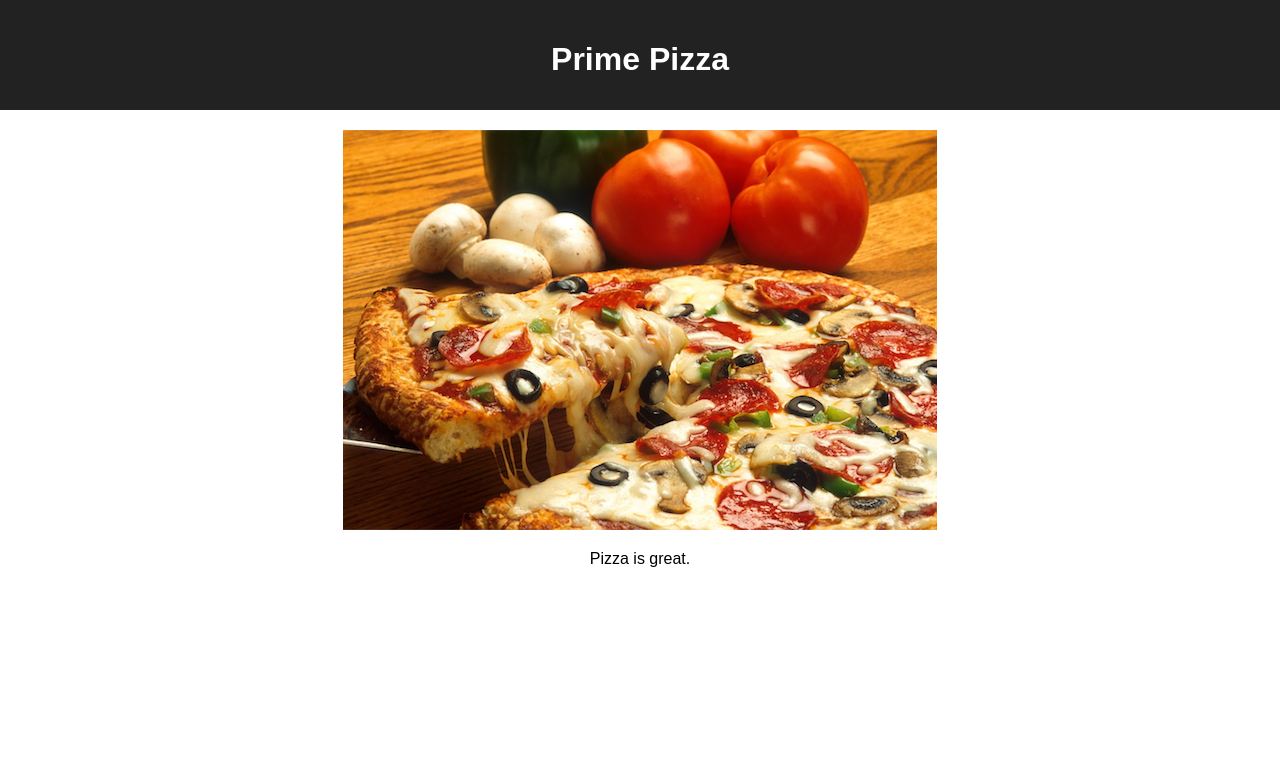
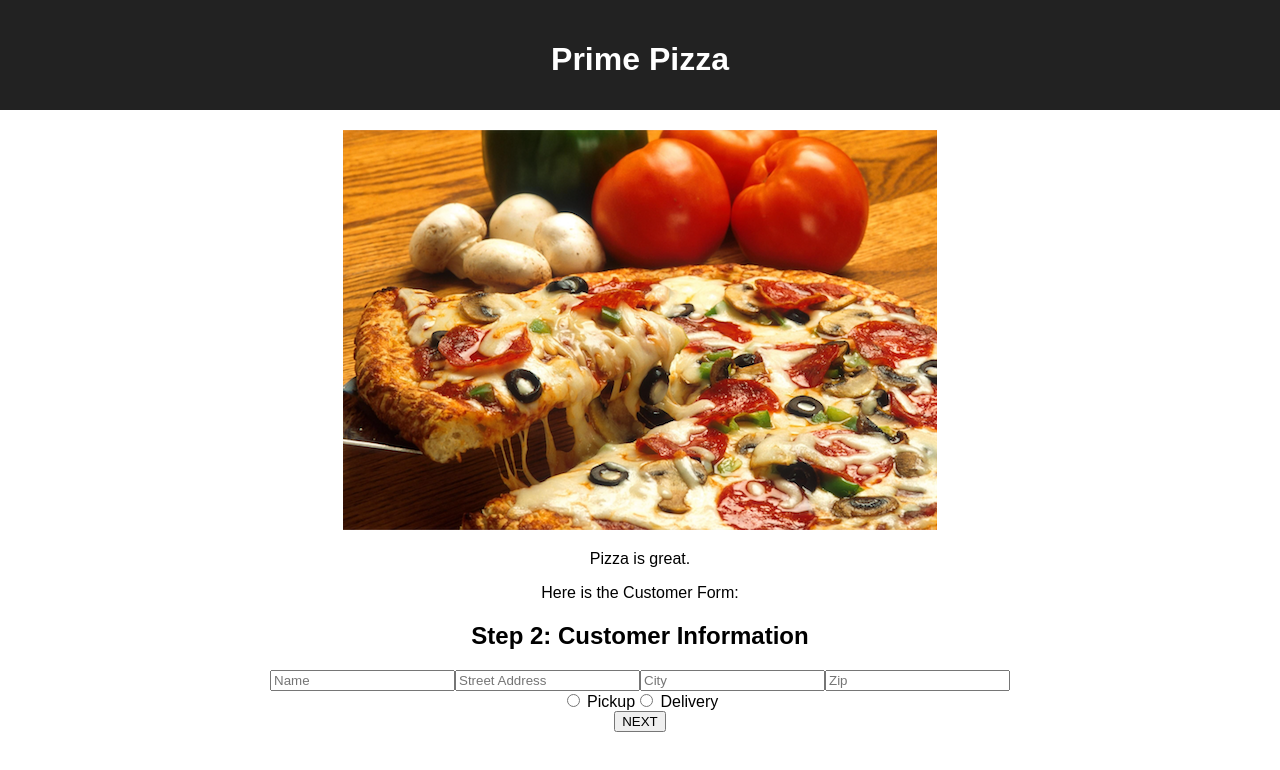
Before and after one commit to theo-jf/redux-pizza-parlor, a React (Create React App) app: page / in a window 1280 px wide. Shown: the top 770 px of the page. Built offline with nearby package versions, Linux system fonts and the light colour scheme.

Commit message:
create form inputs and display on main page as test

```diff
--- a/src/components/App/App.jsx
+++ b/src/components/App/App.jsx
@@ -1,6 +1,7 @@
 import React from 'react';
 import axios from 'axios';
 import './App.css';
+import CustomerForm from '../CustomerForm/CustomerForm';
 
 // Router
 import { useDispatch, useSelector } from 'react-redux';
@@ -20,6 +21,8 @@ function App() {
         <img src='images/pizza_photo.png' />
         <p>Pizza is great.</p>
 
+        <p>Here is the Customer Form:</p>
+        <CustomerForm />
       </Router>
     </div>
   );
--- a/src/components/CustomerForm/CustomerForm.jsx
+++ b/src/components/CustomerForm/CustomerForm.jsx
@@ -1 +1,59 @@
 // MAGGIE ONLY
+import { useState } from 'react';
+import { useDispatch} from 'react-redux'
+
+
+
+function CustomerForm() {
+    const [name, setName] = useState('');
+    const [streetAddress, setStreetAddress] = useState('');
+    const [city, setCity] = useState('');
+    const [zip, setZip] = useState('');
+
+    // dispatch SET_CUST
+
+
+
+    return (
+        <>
+            <h2>Step 2: Customer Information</h2>
+            <form>
+                <input
+                    placeholder="Name"
+                    value={name}
+                    onChange={(event) => setName(event.target.value)}
+                />
+
+                <input
+                    placeholder="Street Address"
+                    value={streetAddress}
+                    onChange={(event) => setStreetAddress(event.target.value)}
+                />
+
+                <input
+                    placeholder="City"
+                    value={city}
+                    onChange={(event) => setCity(event.target.value)}
+                />
+
+                <input
+                    placeholder="Zip"
+                    value={zip}
+                    onChange={(event) => setZip(event.target.value)}
+                />
+
+                <div className="radioButtons">
+                    <input type="radio" value="pickup" name="gender" /> Pickup
+                    <input type="radio" value="delivery" name="gender" /> Delivery
+                </div>
+
+                <button className="nextButton">NEXT</button>
+
+            </form>
+
+
+        </>
+
+    )
+}
+export default CustomerForm;
```
